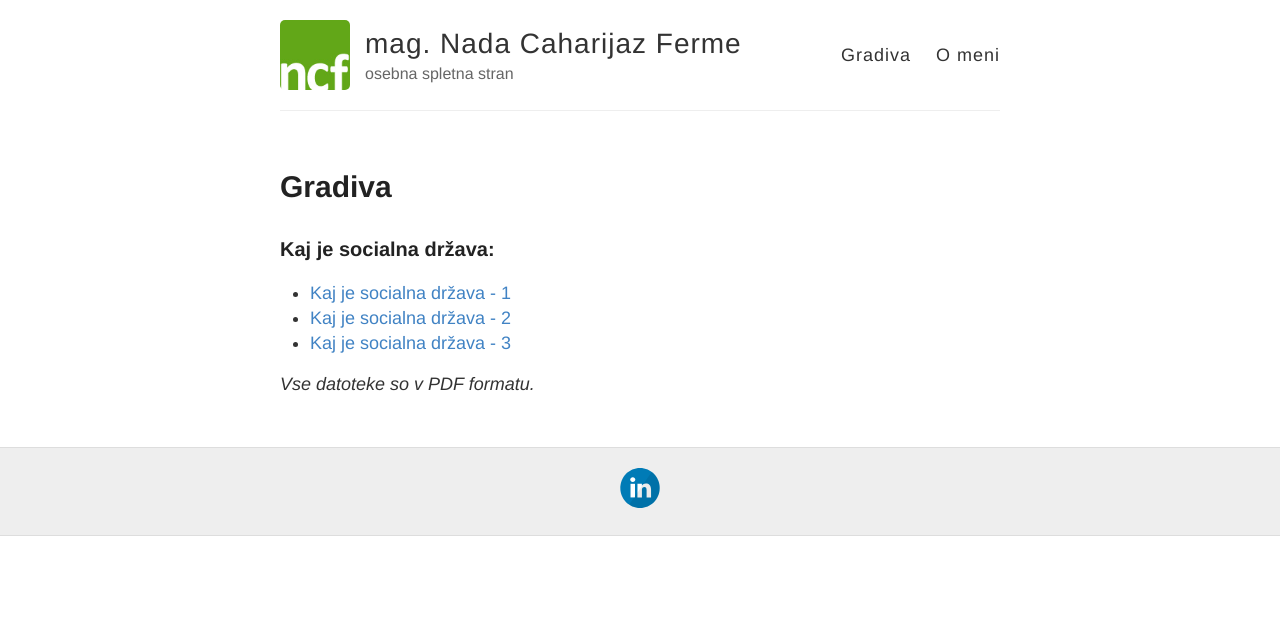
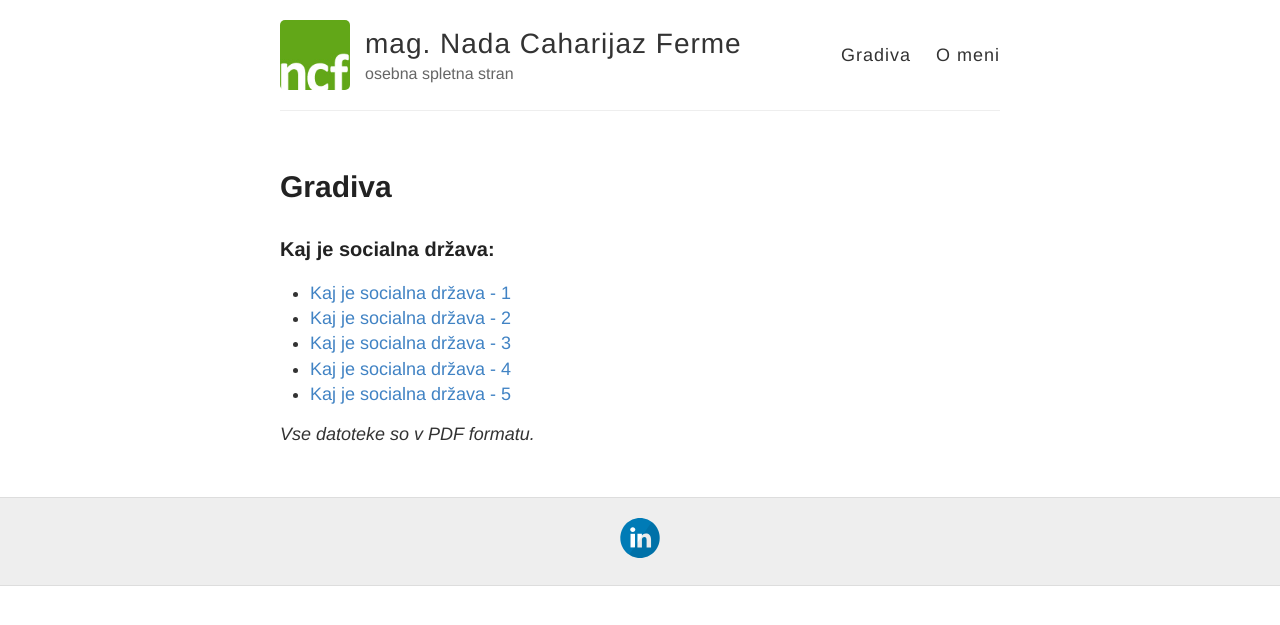
Before and after one commit to th0r88/nadafermesi, a Jekyll site: the page built from gradiva.md, in a window 1280 px wide. Shown: the top 625 px of the page. Built offline with Jekyll 4.4.1, drawn with Linux system fonts in a browser that asks for light colours.

Commit message:
Update gradiva.md

```diff
--- a/gradiva.md
+++ b/gradiva.md
@@ -9,5 +9,7 @@ permalink: /gradiva/
 - [Kaj je socialna država - 1](/uploads/Kaj_je_socialna_drzava_01.pdf)
 - [Kaj je socialna država - 2](/uploads/Kaj_je_socialna_drzava_02.pdf)
 - [Kaj je socialna država - 3](/uploads/Kaj_je_socialna_drzava_03.pdf)
+- [Kaj je socialna država - 4](/uploads/Kaj_je_socialna_drzava_04.pdf)
+- [Kaj je socialna država - 5](/uploads/Kaj_je_socialna_drzava_05.pdf)
 
 _Vse datoteke so v PDF formatu._
```
